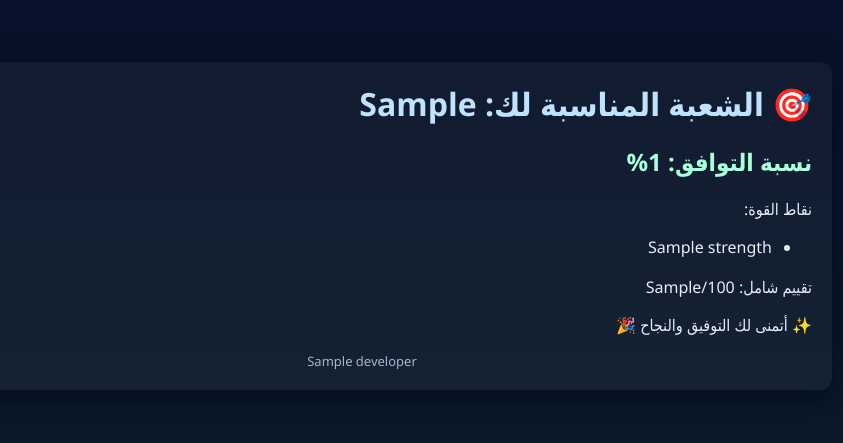
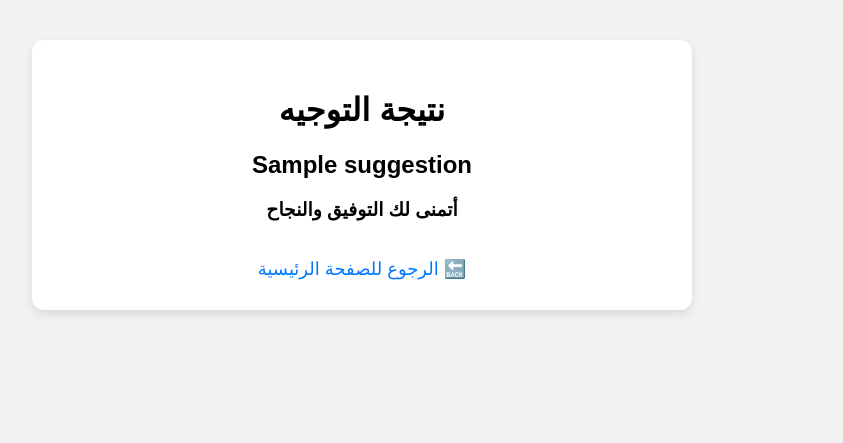
Before and after one commit to emattemat-cmyk/Tawjih, a Flask app: template templates/result.html in a window 1280 px wide. Shown: the top 443 px of the page, without its empty margins (278-1121 px from the left). Run offline with Flask 3, Linux system fonts and the light colour scheme; the template is opened without the code that fills it: most values are stand-ins (such as "Sample title", 1, 10 or a date in 2020).

Commit message:
Update result.html

```diff
--- a/templates/result.html
+++ b/templates/result.html
@@ -1,30 +1,27 @@
 <!DOCTYPE html>
-<html lang="ar">
+<html lang="ar" dir="rtl">
 <head>
-<meta charset="utf-8"/>
+<meta charset="UTF-8">
 <title>نتيجة التوجيه</title>
-<meta name="viewport" content="width=device-width,initial-scale=1">
 <style>
-body{font-family:Segoe UI,Tahoma,Arial;direction:rtl;background:linear-gradient(180deg,#071129,#0a1a2a);color:#e6eef8;padding:24px}
-.card{max-width:900px;margin:30px auto;background:rgba(255,255,255,0.04);padding:20px;border-radius:12px;box-shadow:0 10px 30px rgba(2,6,23,0.6)}
-h1{margin:0 0 8px;color:#bfe3ff}
-h2{color:#a8ffda}
-ul{margin:10px 0 18px 0;padding-left:18px}
-li{margin:8px 0}
-.dev{margin-top:12px;color:#a3b4d6;font-size:13px;text-align:center}
+ body { font-family: sans-serif; background:#f2f2f2; }
+ .box { max-width:600px; margin:40px auto; background:#fff; padding:30px;
+        border-radius:12px; box-shadow:0 4px 10px rgba(0,0,0,0.1); text-align:center; }
+ a { text-decoration:none; color:#0077ff; font-size:18px; }
 </style>
 </head>
 <body>
-<div class="card">
-<h1>🎯 الشعبة المناسبة لك: {{ best_filiere }}</h1>
-<h2>نسبة التوافق: {{ best_percent }}%</h2>
-<p>نقاط القوة:</p>
-<ul>
-{% for s in strengths %}<li>{{ s }}</li>{% endfor %}
-</ul>
-<p>تقييم شامل: {{ score100 }}/100</p>
-<p>✨ أتمنى لك التوفيق والنجاح 🎉</p>
-<div class="dev">{{ developer }}</div>
+
+<div class="box">
+<h1>نتيجة التوجيه</h1>
+
+<h2>{{ suggestion }}</h2>
+
+<h3>أتمنى لك التوفيق والنجاح</h3>
+
+<br>
+<a href="/">🔙 الرجوع للصفحة الرئيسية</a>
 </div>
+
 </body>
 </html>
```
